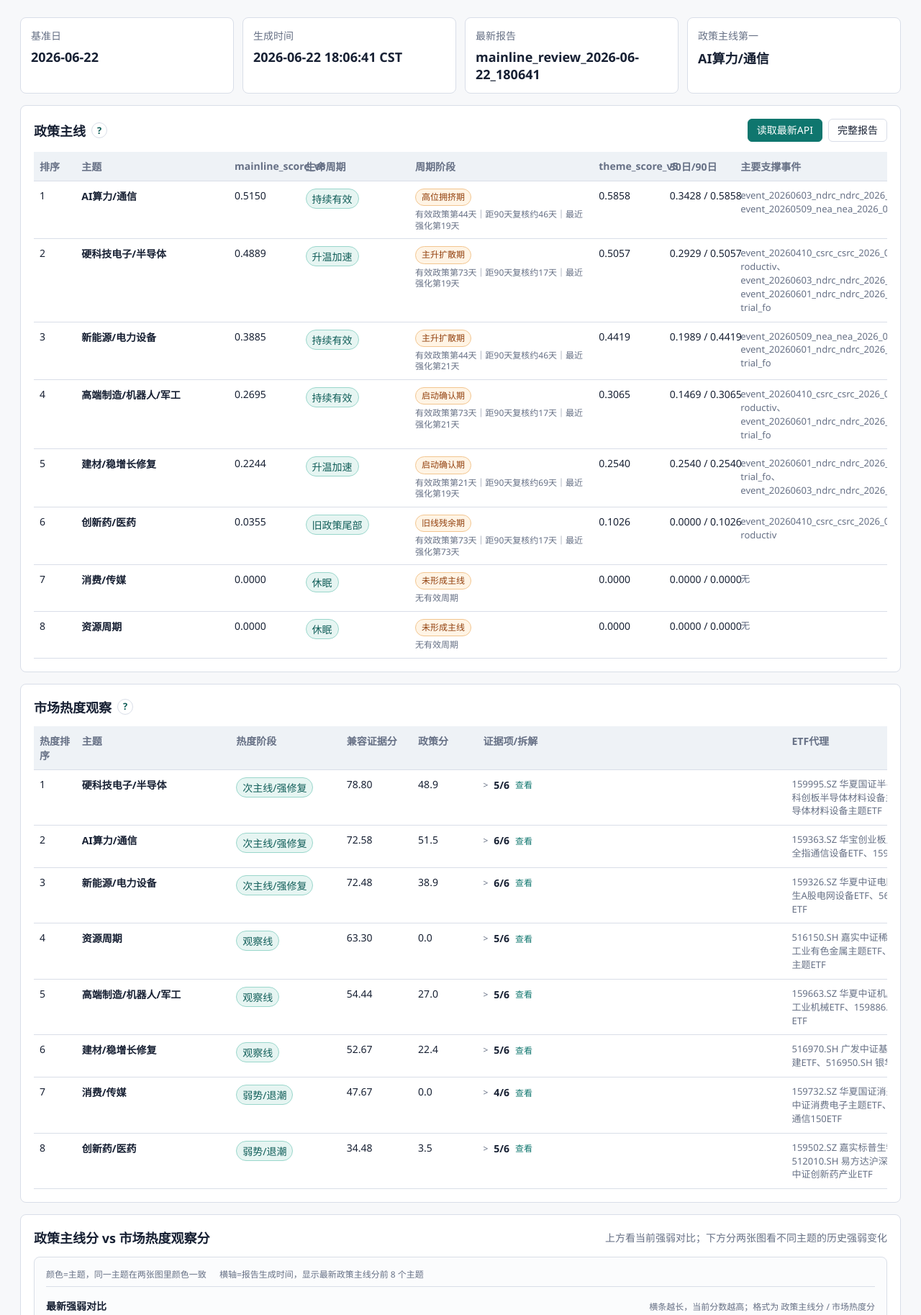
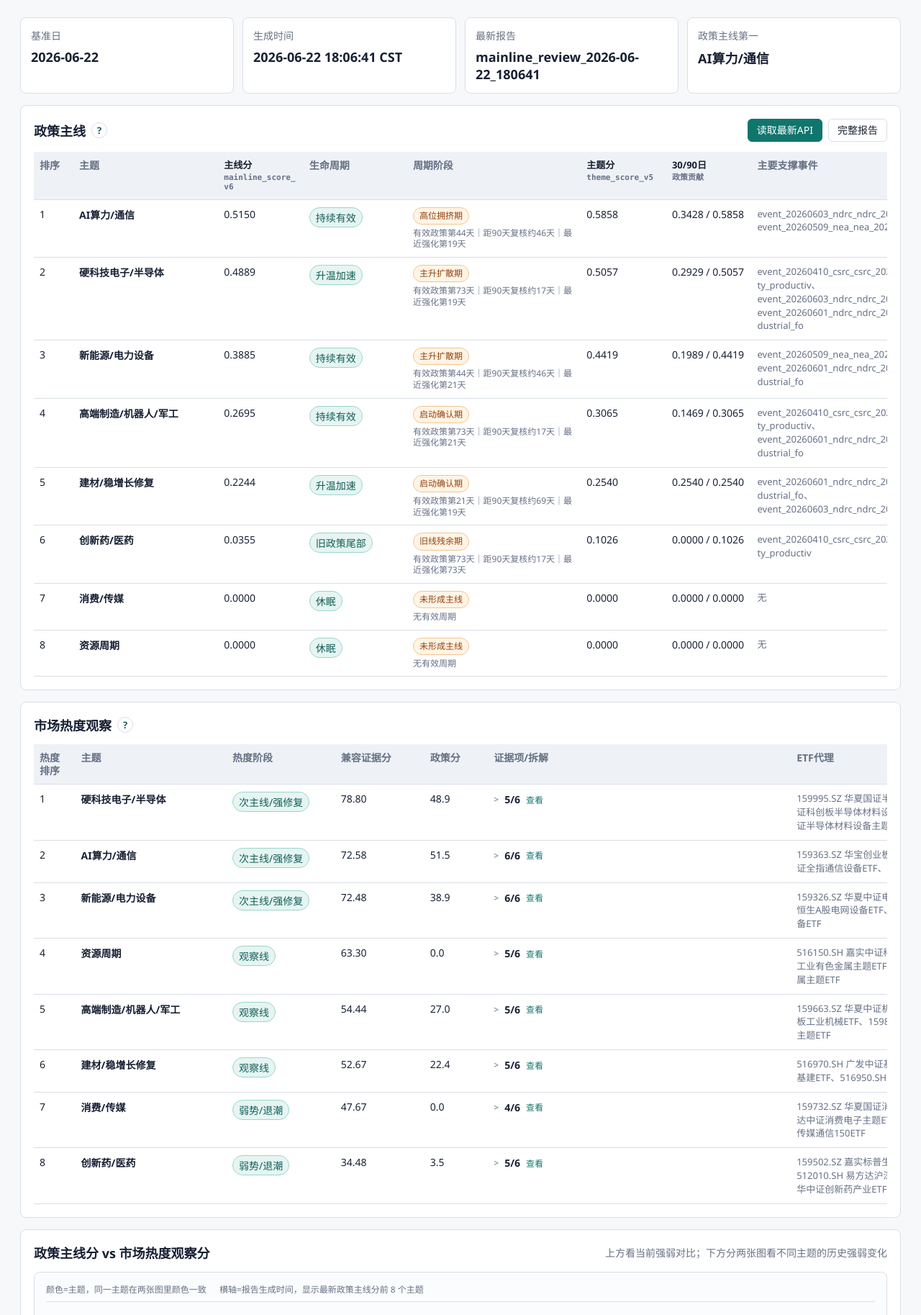
Before and after one commit to imherro/MyInvestTheme, a FastAPI app: page / in a window 1280 px wide. Shown: the part 82-1909 px from the top of the page at 72% size. Run offline with FastAPI, Linux system fonts and the light colour scheme; some libraries are stand-ins or nearby versions.

Commit message:
Improve mainline table headers

```diff
--- a/web/static/styles.css
+++ b/web/static/styles.css
@@ -241,7 +241,7 @@ table {
 }
 
 .col-score {
-  width: 88px;
+  width: 112px;
 }
 
 .col-policy {
@@ -268,6 +268,25 @@ th {
   color: var(--muted);
   font-weight: 600;
   background: var(--surface-2);
+  line-height: 1.25;
+  overflow-wrap: anywhere;
+  word-break: normal;
+}
+
+.th-main {
+  display: block;
+  color: var(--text);
+  font-size: 13px;
+  font-weight: 700;
+  white-space: nowrap;
+}
+
+.th-sub {
+  display: block;
+  margin-top: 3px;
+  color: var(--muted);
+  font: 600 11px/1.2 Consolas, "Segoe UI", Arial, sans-serif;
+  overflow-wrap: anywhere;
 }
 
 .strong {
--- a/web/templates/index.html
+++ b/web/templates/index.html
@@ -46,7 +46,7 @@
     </div>
   </div>
   <div class="table-wrap">
-    <table>
+    <table class="mainline-table">
       <colgroup>
         <col class="col-rank">
         <col class="col-theme">
@@ -61,11 +61,20 @@
         <tr>
           <th>排序</th>
           <th>主题</th>
-          <th>mainline_score_v6</th>
+          <th>
+            <span class="th-main">主线分</span>
+            <span class="th-sub">mainline_score_v6</span>
+          </th>
           <th>生命周期</th>
           <th>周期阶段</th>
-          <th>theme_score_v5</th>
-          <th>30日/90日</th>
+          <th>
+            <span class="th-main">主题分</span>
+            <span class="th-sub">theme_score_v5</span>
+          </th>
+          <th>
+            <span class="th-main">30/90日</span>
+            <span class="th-sub">政策贡献</span>
+          </th>
           <th>主要支撑事件</th>
         </tr>
       </thead>
```
Also changed, not shown: web/tests/test_app.py (+4 -1 lines).
